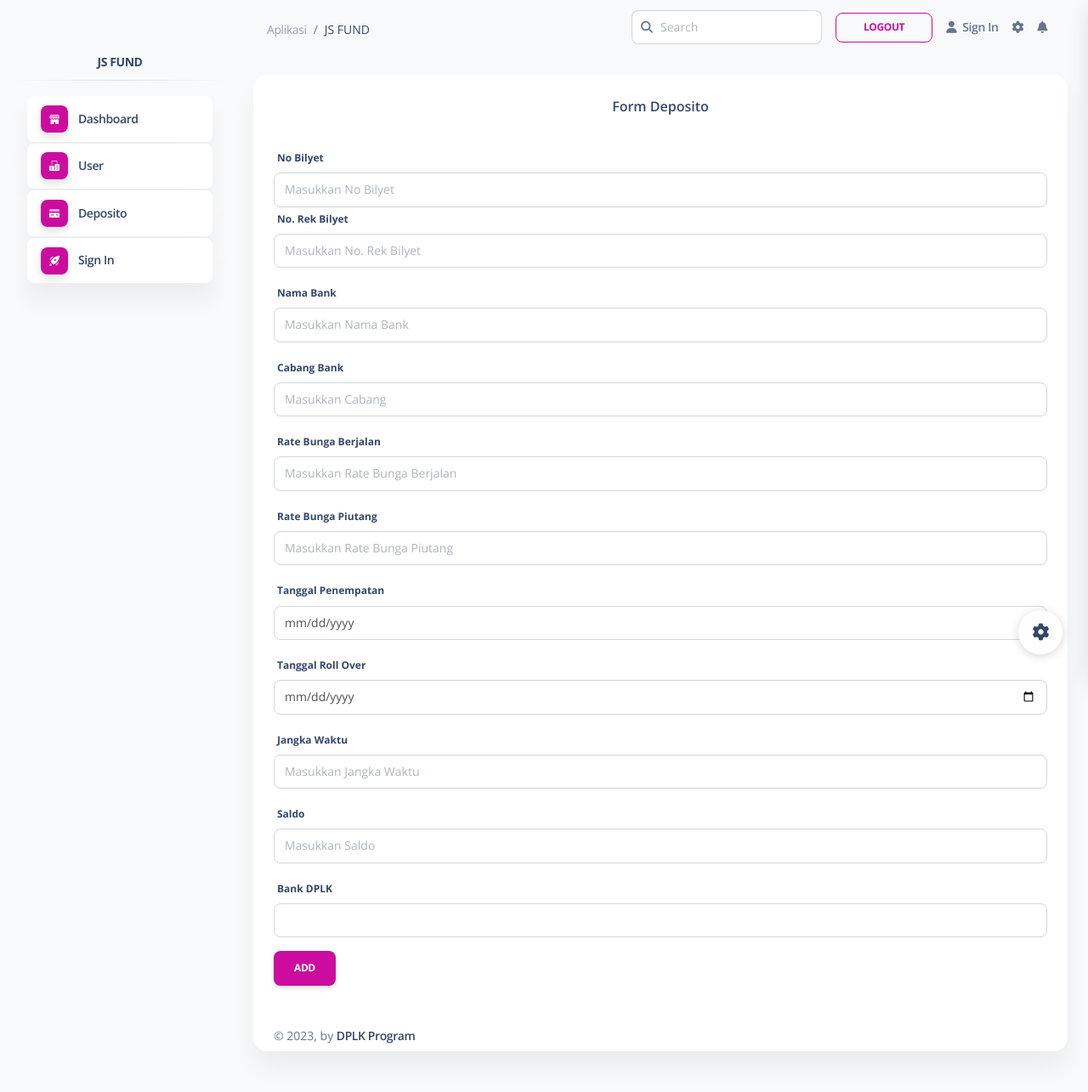
After one commit to nadyaputriwulandari/dplk, a CodeIgniter app: page /database/index.php/deposito/input in a window 1280 px wide. The commit adds this page. Shown: the whole page at 85% size. Run offline with CodeIgniter, Linux system fonts and the light colour scheme; some libraries are stand-ins or nearby versions.

Commit message:
update lagi

```diff
--- a/application/config/autoload.php
+++ b/application/config/autoload.php
@@ -132,4 +132,4 @@ $autoload['language'] = array();
 |
 |	$autoload['model'] = array('first_model' => 'first');
 */
-$autoload['model'] = array();
+$autoload['model'] = array('deposito_model');
--- a/application/config/database.php
+++ b/application/config/database.php
@@ -76,9 +76,9 @@ $query_builder = TRUE;
 $db['default'] = array(
 	'dsn'	=> '',
 	'hostname' => 'localhost',
-	'username' => '',
+	'username' => 'root',
 	'password' => '',
-	'database' => '',
+	'database' => 'jsfund',
 	'dbdriver' => 'mysqli',
 	'dbprefix' => '',
 	'pconnect' => FALSE,
--- /dev/null
+++ b/application/controllers/deposito.php
@@ -0,0 +1,88 @@
+<?php
+
+class Deposito extends CI_Controller{
+
+	public function index(){
+		$data['deposito'] = $this->deposito_model->tampil_data('deposito')->result();
+		$this->load->view('templates/sidebar');
+		$this->load->view('templates/header');
+		$this->load->view('deposito',$data);
+		$this->load->view('templates/footer');
+	}
+	public function delete($id)
+  {
+    $where = array('id' =>$id);
+    $this->deposito_model->hapus_data($where,'deposito');
+    redirect('deposito');
+  }
+  public function input(){
+		$this->load->view('templates/sidebar');
+		$this->load->view('templates/header');
+		$this->load->view('deposito_form');
+		$this->load->view('templates/footer');
+	}
+	public function input_aksi()
+	{
+		$no_bilyet  = $_POST['no_bilyet'];
+		$norek_bilyet  = $_POST['norek_bilyet'];
+		$nama_bank  = $_POST['nama_bank'];
+		$cabang  = $_POST['cabang'];
+		$rate_bunga_berjalan  = $_POST['rate_bunga_berjalan'];
+		$rate_bunga_piutang  = $_POST['rate_bunga_piutang'];
+		$tanggal_penempatan = $_POST['tanggal_penempatan'];
+		$tanggal_ro  = $_POST['tanggal_ro'];
+		$jangka_waktu  = $_POST['jangka_waktu'];
+		$saldo  = $_POST['saldo'];
+		$bank_dplk  = $_POST['bank_dplk'];
+
+		$this->db->query("insert into deposito values('','$no_bilyet','$norek_bilyet','$nama_bank','$cabang','$rate_bunga_berjalan','$rate_bunga_piutang','$tanggal_penempatan','$tanggal_ro','$jangka_waktu','$saldo','$bank_dplk')");
+		$this->session->set_flashdata('msg', 'success');
+		redirect(base_url("deposito"));
+	}
+	public function update($id)
+	{
+		$where = array('id' => $id) ;
+		$data['deposito'] = $this->deposito_model->edit_data($where, 'deposito')->result();
+			$this->load->view('templates/sidebar');
+			$this->load->view('templates/header');
+			$this->load->view('deposito_edit',$data);
+			$this->load->view('templates/footer');
+	}
+	public function update_aksi()
+	{
+		$id = $this->input->post('id');
+		$no_bilyet  = $this->input->post('no_bilyet');
+		$norek_bilyet  = $this->input->post('norek_bilyet');
+		$nama_bank  = $this->input->post('nama_bank');
+		$cabang  = $this->input->post('cabang');
+		$rate_bunga_berjalan  = $this->input->post('rate_bunga_berjalan');
+		$rate_bunga_piutang  = $this->input->post('rate_bunga_piutang');
+		$tanggal_penempatan = $this->input->post('tanggal_penempatan');
+		$tanggal_ro  = $this->input->post('tanggal_ro');
+		$jangka_waktu  = $this->input->post('jangka_waktu');
+		$saldo  = $this->input->post('saldo');
+		$bank_dplk  = $this->input->post('bank_dplk');
+
+
+		$data = array(
+			'no_bilyet' => $no_bilyet,
+			'norek_bilyet' => $norek_bilyet,
+			'nama_bank' => $nama_bank,
+			'cabang' => $cabang,
+			'rate_bunga_berjalan' => $rate_bunga_berjalan,
+			'rate_bunga_piutang' => $rate_bunga_piutang,
+			'tanggal_penempatan' => $tanggal_penempatan,
+			'tanggal_ro' => $tanggal_ro,
+			'jangka_waktu' => $jangka_waktu,
+			'saldo' => $saldo,
+			'bank_dplk' => $bank_dplk
+
+		);
+		$where = array(
+			'id' => $id
+		);
+		$this->deposito_model->update_data($where,$data,'deposito');
+
+		redirect('deposito');
+	}
+}
--- /dev/null
+++ b/application/models/deposito_model.php
@@ -0,0 +1,29 @@
+<?php
+
+class Deposito_model extends CI_Model{
+
+
+	public function tampil_data($table)
+	{
+		return $this->db->get('deposito');
+
+	}
+	public function hapus_data($where, $table)
+	{
+		$this->db->where($where);
+		$this->db->delete($table);
+	}
+		public function input_data($data)
+	{
+		$this->db->insert('deposito',$data);
+	}
+	public function edit_data($where,$table)
+	{
+		return $this->db->get_where($table,$where);
+	}
+	public function update_data($where,$data,$table)
+	{
+		$this->db->where($where);
+		$this->db->update($table,$data);
+	}
+}
--- /dev/null
+++ b/application/views/deposito_form.php
@@ -0,0 +1,87 @@
+   <div class="container-fluid py-4">
+      <div class="row">
+        <div class="col-12">
+          <div class="card mb-4">
+            <div class="card-header pb-0">
+              <h6><center>Form Deposito</center></h6>
+            </div>
+            <div class="card-body px-0 pt-0 pb-2">
+              <div class="table-responsive p-0">
+                <br>
+                <div class="container-fluid">
+
+  <form method="POST" action="<?php echo site_url('deposito/input_aksi')?>">
+
+
+
+      <div class="form-group">
+        <label>No Bilyet</label>
+        <input type="text" name="no_bilyet" placeholder="Masukkan No Bilyet " class="form-control" >
+
+
+      <div class="form-group">
+        <label>No. Rek Bilyet</label>
+        <input type="text" name="norek_bilyet" placeholder="Masukkan No. Rek Bilyet " class="form-control" >
+
+
+      </div>
+      <div class="form-group">
+        <label>Nama Bank</label>
+        <input type="text" name="nama_bank" placeholder="Masukkan Nama Bank " class="form-control" >
+
+      </div>
+      <div class="form-group">
+        <label>Cabang Bank</label>
+        <input type="text" name="cabang" placeholder="Masukkan Cabang " class="form-control" >
+
+
+      </div>
+      <div class="form-group">
+        <label>Rate Bunga Berjalan</label>
+        <input type="text" name="rate_bunga_berjalan" placeholder="Masukkan Rate Bunga Berjalan " class="form-control" >
+
+
+      </div>
+      <div class="form-group">
+        <label>Rate Bunga Piutang</label>
+        <input type="text" name="rate_bunga_piutang" placeholder="Masukkan Rate Bunga Piutang " class="form-control" >
+
+      </div>
+        <div class="form-group">
+        <label>Tanggal Penempatan</label>
+        <input type="date" name="tanggal_penempatan" placeholder="Masukkan Tanggal Penempatan  " class="form-control" >
+
+      </div>
+       <div class="form-group">
+        <label>Tanggal Roll Over</label>
+        <input type="date" name="tanggal_ro" placeholder="Masukkan Tanggal Roll Over  " class="form-control" >
+
+      </div>
+       <div class="form-group">
+        <label>Jangka Waktu</label>
+        <input type="text" name="jangka_waktu" placeholder="Masukkan Jangka Waktu " class="form-control" >
+
+      </div>
+       <div class="form-group">
+        <label>Saldo</label>
+        <input type="text" name="saldo" placeholder="Masukkan Saldo " class="form-control" >
+
+      </div>
+       <div class="form-group">
+        <label>Bank DPLK</label>
+        <input type="text" name="bank_dplk" class="form-control" >
+
+      </div>
+
+      <button type="submit" class="btn btn-primary">Add</button>
+
+    </form>
+
+
+
+                  <thead>
+                  </thead>
+                </table>
+              </div>
+            </div>
+          </div>
--- a/application/views/templates/footer.php
+++ b/application/views/templates/footer.php
@@ -6,26 +6,9 @@
                 © <script>
                   document.write(new Date().getFullYear())
                 </script>,
-                made with <i class="fa fa-heart"></i> by
-                <a href="https://www.creative-tim.com" class="font-weight-bold" target="_blank">Creative Tim</a>
-                for a better web.
+               by
+                <a href="https://www.creative-tim.com" class="font-weight-bold" target="_blank">DPLK Program
               </div>
-            </div>
-            <div class="col-lg-6">
-              <ul class="nav nav-footer justify-content-center justify-content-lg-end">
-                <li class="nav-item">
-                  <a href="https://www.creative-tim.com" class="nav-link text-muted" target="_blank">Creative Tim</a>
-                </li>
-                <li class="nav-item">
-                  <a href="https://www.creative-tim.com/presentation" class="nav-link text-muted" target="_blank">About Us</a>
-                </li>
-                <li class="nav-item">
-                  <a href="https://www.creative-tim.com/blog" class="nav-link text-muted" target="_blank">Blog</a>
-                </li>
-                <li class="nav-item">
-                  <a href="https://www.creative-tim.com/license" class="nav-link pe-0 text-muted" target="_blank">License</a>
-                </li>
-              </ul>
             </div>
           </div>
         </div>
--- a/application/views/templates/header.php
+++ b/application/views/templates/header.php
@@ -6,21 +6,20 @@
       <div class="container-fluid py-1 px-3">
         <nav aria-label="breadcrumb">
           <ol class="breadcrumb bg-transparent mb-0 pb-0 pt-1 px-0 me-sm-6 me-5">
-            <li class="breadcrumb-item text-sm"><a class="opacity-5 text-dark" href="<?php echo base_url()?>/assets1/javascript:;">Pages</a></li>
-            <li class="breadcrumb-item text-sm text-dark active" aria-current="page">Dashboard</li>
+            <li class="breadcrumb-item text-sm"><a class="opacity-5 text-dark" href="<?php echo base_url()?>/assets1/javascript:;">Aplikasi</a></li>
+            <li class="breadcrumb-item text-sm text-dark active" aria-current="page">JS FUND</li>
           </ol>
-          <h6 class="font-weight-bolder mb-0">Dashboard</h6>
         </nav>
         <div class="collapse navbar-collapse mt-sm-0 mt-2 me-md-0 me-sm-4" id="navbar">
           <div class="ms-md-auto pe-md-3 d-flex align-items-center">
             <div class="input-group">
               <span class="input-group-text text-body"><i class="fas fa-search" aria-hidden="true"></i></span>
-              <input type="text" class="form-control" placeholder="Type here...">
+              <input type="text" class="form-control" placeholder="Search">
             </div>
           </div>
           <ul class="navbar-nav  justify-content-end">
             <li class="nav-item d-flex align-items-center">
-              <a class="btn btn-outline-primary btn-sm mb-0 me-3" target="_blank" href="https://www.creative-tim.com/builder/soft-ui?ref=navbar-dashboard">Online Builder</a>
+              <a class="btn btn-outline-primary btn-sm mb-0 me-3" target="_blank" href="https://www.creative-tim.com/builder/soft-ui?ref=navbar-dashboard">Logout</a>
             </li>
             <li class="nav-item d-flex align-items-center">
               <a href="<?php echo base_url()?>/assets1/javascript:;" class="nav-link text-body font-weight-bold px-0">
--- a/application/views/templates/sidebar.php
+++ b/application/views/templates/sidebar.php
@@ -26,8 +26,8 @@
     <div class="sidenav-header">
       <i class="fas fa-times p-3 cursor-pointer text-secondary opacity-5 position-absolute end-0 top-0 d-none d-xl-none" aria-hidden="true" id="iconSidenav"></i>
       <a class="navbar-brand m-0" href=" https://demos.creative-tim.com/soft-ui-dashboard/pages/dashboard.html " target="_blank">
-        <img src="<?php echo base_url()?>/assets1/assets/img/logo-ct-dark.png" class="navbar-brand-img h-100" alt="main_logo">
-        <span class="ms-1 font-weight-bold">JS FUND</span>
+
+        <span class="ms-1 font-weight-bold"><b><center>JS FUND</b></center></span>
       </a>
     </div>
     <hr class="horizontal dark mt-0">
@@ -54,7 +54,7 @@
           </a>
         </li>
         <li class="nav-item">
-          <a class="nav-link  " href="user">
+          <a class="nav-link active " href="admin">
             <div class="icon icon-shape icon-sm shadow border-radius-md bg-white text-center me-2 d-flex align-items-center justify-content-center">
               <svg width="12px" height="12px" viewBox="0 0 42 42" version="1.1" xmlns="http://www.w3.org/2000/svg" xmlns:xlink="http://www.w3.org/1999/xlink">
                 <title>office</title>
@@ -74,7 +74,7 @@
           </a>
         </li>
         <li class="nav-item">
-          <a class="nav-link  " href="deposito">
+          <a class="nav-link active  " href="deposito">
             <div class="icon icon-shape icon-sm shadow border-radius-md bg-white text-center me-2 d-flex align-items-center justify-content-center">
               <svg width="12px" height="12px" viewBox="0 0 43 36" version="1.1" xmlns="http://www.w3.org/2000/svg" xmlns:xlink="http://www.w3.org/1999/xlink">
                 <title>credit-card</title>
@@ -96,7 +96,7 @@
 
         </li>
         <li class="nav-item">
-          <a class="nav-link  " href="login">
+          <a class="nav-link active  " href="login">
             <div class="icon icon-shape icon-sm shadow border-radius-md bg-white text-center me-2 d-flex align-items-center justify-content-center">
               <svg width="12px" height="20px" viewBox="0 0 40 40" version="1.1" xmlns="http://www.w3.org/2000/svg" xmlns:xlink="http://www.w3.org/1999/xlink">
                 <title>spaceship</title>
```
Also changed, not shown: application/controllers/admin.php (added, +11 -0 lines), application/views/admin.php (added, +51 -0 lines), application/views/deposito.php (added, +57 -0 lines), application/views/deposito_edit.php (added, +83 -0 lines), assets1/assets/img/logo.png (added).
